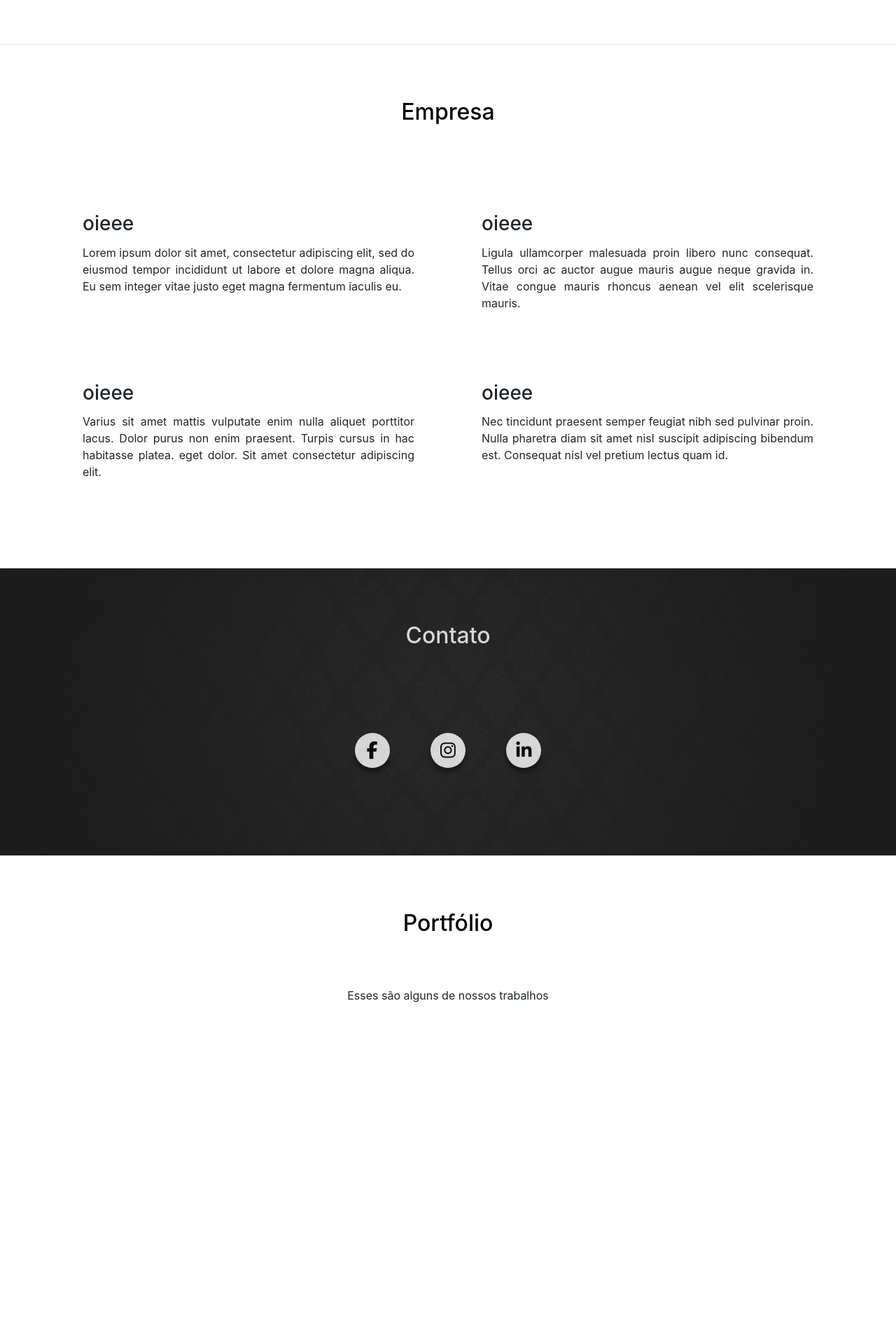
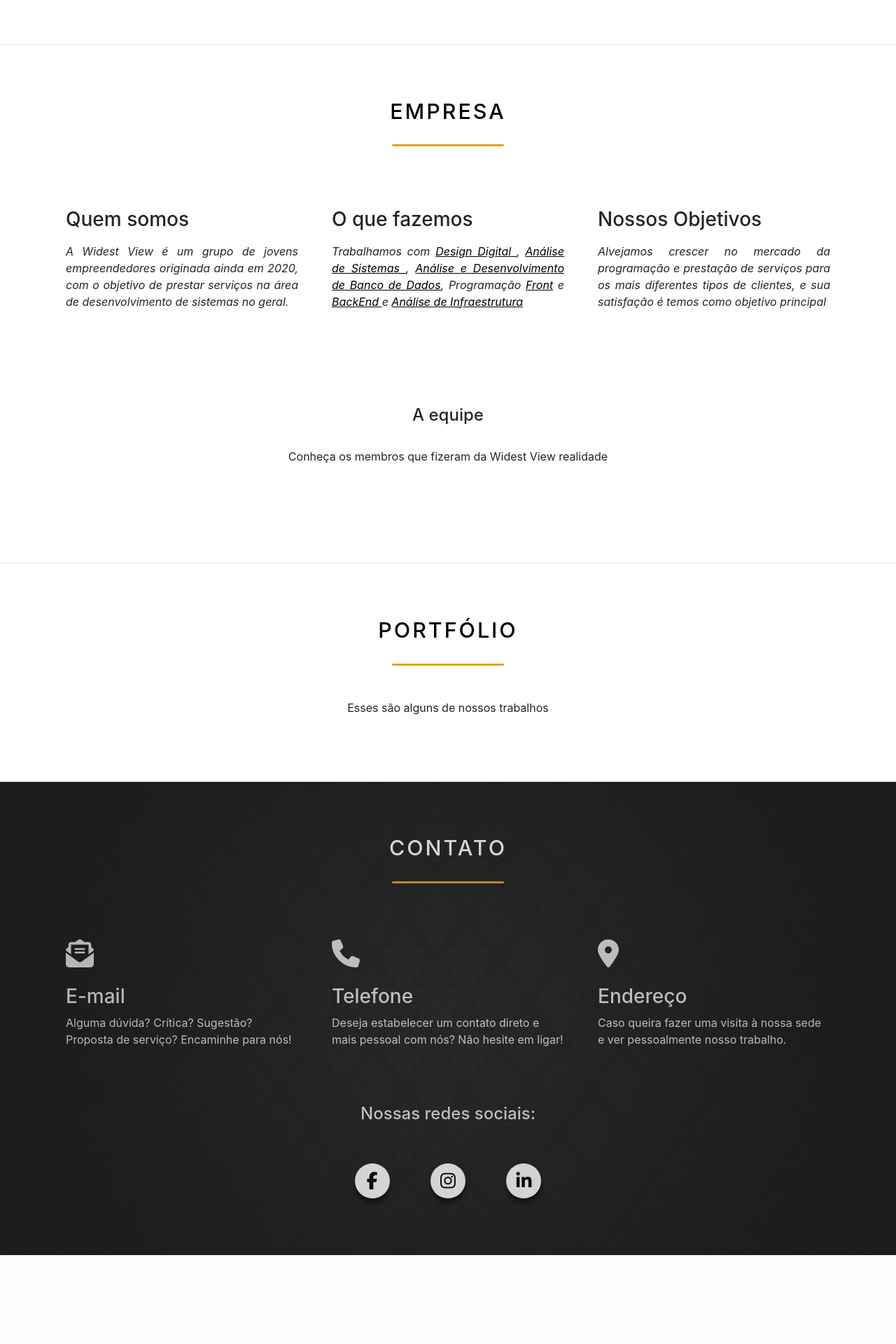
Before and after one commit to WidestView/WidestView-PHP, a PHP site: page / in a window 1280 px wide. Shown: the part 714-2634 px from the top of the page at 70% size. After the commit the page ends 2507 px from the top, so only its background shows below. Run offline with PHP 8.4, Linux system fonts and the light colour scheme; some libraries are stand-ins or nearby versions.

Commit message:
Pages (contact, company) update

```diff
--- a/estilo.css
+++ b/estilo.css
@@ -15,7 +15,7 @@
 
 ::-webkit-scrollbar-thumb
 {
-    background-color: #000;
+    background-color: #222;
 }
 
 html{
@@ -50,20 +50,31 @@
 
 .titulo-preto{
     padding-top: 6vw;
-    padding-bottom: 5vw;
     color: black;
-}
-
-.titulo-dourado{
-    padding-top: 6vw;
-    padding-bottom: 5vw;
-    color: #DAA520;
 }
 
 .titulo-branco{
     padding-top: 6vw;
-    padding-bottom: 5vw;
     color: white;
+}
+
+.heading{
+    text-transform: uppercase;
+    letter-spacing: 3px;
+    position: relative;
+    font-size: 1.9rem;
+}
+
+.heading::after{
+    content: "";
+    width: 10rem;
+    height: .2rem;
+    background-color: #DAA520;
+    position: absolute;
+    bottom: -2rem;
+    left: 50%;
+    transform: translateX(-50%);
+    border-radius: 2rem;
 }
 
 .fixed-bg{
--- a/index.php
+++ b/index.php
@@ -39,30 +39,30 @@
         <div id="empresa">
 
             <div class="align-items-center h-100" style="padding-bottom:6vw;">
-                <h2 class="text-center titulo-preto"> Empresa </h2>
-                <div class="container text-justify">
+                <h2 class="text-center titulo-preto heading"> Empresa </h2>
+                <div class="container text-justify" style="margin-top:5vw;">
                     <div class="row">
-                        <div class="col-6 p-5">
-                            <h3 class="py-1">oieee</h3>
-                            Lorem ipsum dolor sit amet, consectetur adipiscing elit, sed do eiusmod tempor incididunt ut labore et dolore magna aliqua.
-                            Eu sem integer vitae justo eget magna fermentum iaculis eu.
+                        <div class="col-4 py-5 px-4">
+                            <h3 class="py-2"> Quem somos </h3>
+                            <p> <i> A Widest View é um grupo de jovens empreendedores originada ainda em 2020, com o objetivo de prestar serviços na área
+                            de desenvolvimento de sistemas no geral. </i> </p>
                         </div>
-                        <div class="col-6 p-5">
-                            <h3 class="py-1">oieee</h3>
-                            Ligula ullamcorper malesuada proin libero nunc consequat. Tellus orci ac auctor augue mauris augue neque gravida in.
-                            Vitae congue mauris rhoncus aenean vel elit scelerisque mauris.
+                        <div class="col-4 py-5 px-4">
+                            <h3 class="py-2">O que fazemos</h3>
+                            <p> <i>Trabalhamos com <a href="" style="color:black"> <u> Design Digital </u> </a>, <a href="" style="color:black"> <u> Análise de Sistemas </u> </a>,
+                            <a href="" style="color:black"><u>Análise e Desenvolvimento de Banco de Dados</u></a>, Programação <a href="" style="color:black"><u>Front</u></a>
+                            e <a href="" style="color:black"> <u> BackEnd </u> </a> e <a href="" style="color:black"> <u> Análise de Infraestrutura </u> </a> </i> <p>
+                        </div>
+                        <div class="col-4 py-5 px-4">
+                            <h3 class="py-2"> Nossos Objetivos </h3>
+                            <p> <i> Alvejamos crescer no mercado da programação e prestação de serviços para os mais diferentes tipos de clientes, e sua
+                            satisfação é temos como objetivo principal </i> <p>
                         </div>
                     </div>
                     <div class="row">
-                        <div class="col-6 p-5">
-                            <h3 class="py-1">oieee</h3>
-                            Varius sit amet mattis vulputate enim nulla aliquet porttitor lacus. Dolor purus non enim praesent. Turpis cursus in hac habitasse platea.
-                            eget dolor. Sit amet consectetur adipiscing elit.
-                        </div>
-                        <div class="col-6 p-5">
-                            <h3 class="py-1">oieee</h3>
-                            Nec tincidunt praesent semper feugiat nibh sed pulvinar proin. Nulla pharetra diam sit amet nisl suscipit adipiscing bibendum est.
-                            Consequat nisl vel pretium lectus quam id.
+                        <div class="col-12 p-5">
+                            <h4 class="text-center py-4"> A equipe </h4>
+                            <p class="text-center"> Conheça os membros que fizeram da Widest View realidade </p>
                         </div>
                     </div>
                 </div>
@@ -72,16 +72,46 @@
 
         <hr class="my-auto">
 
+        <div id="portfolio">
+
+            <div class="align-items-center h-100" style="padding-bottom:6vw;">
+                <h2 class="text-center titulo-preto heading"> Portfólio </h2>
+                <p class="text-center" style="margin-top:5rem;"> Esses são alguns de nossos trabalhos </p>
+            </div>
+
+        </div>
+
+        <hr class="my-auto">
+
         <div id="contato">
 
             <div class="fixed-bg bg-imagem">
-                <div class="h-100 bg-tema" style="padding-bottom:6vw; color: #E5E0E0; opacity:0.8">
-                    <h2 class="text-center titulo-branco"> Contato </h2>
-                    <div class="container pt-5 pb-5">
+                <div class="h-100 bg-tema" style="padding-bottom: 6vw; color: #E5E0E0; opacity:0.8">
+                    <h2 class="text-center titulo-branco heading"> Contato </h2>
+                    <div class="container pt-5 pb-1" style="margin-top:5vw;">
                         <div class="row">
-
+                            <div class="col-4 px-4">
+                                <i class="fas fa-envelope-open-text" style="font-size: 40px; margin-bottom: 2vw;"> </i>
+                                <h3> E-mail </h3>
+                                <p> Alguma dúvida? Crítica? Sugestão? Proposta de serviço? Encaminhe para nós! </p>
+                            </div>
+                            <div class="col-4 px-4">
+                                <i class="fas fa-phone" style="font-size: 40px; margin-bottom: 2vw;"> </i>
+                                <h3> Telefone </h3>
+                                <p> Deseja estabelecer um contato direto e mais pessoal com nós? Não hesite em ligar! </p>
+                            </div>
+                            <div class="col-4 px-4">
+                                <i class="fas fa-map-marker-alt" style="font-size: 40px; margin-bottom: 2vw;"> </i>
+                                <h3> Endereço </h3>
+                                <p> Caso queira fazer uma visita à nossa sede e ver pessoalmente nosso trabalho. </p>
+                            </div>
                         </div>
-                        <div class="row">
+                        <div class="row text-center" style="padding-top:5vw;">
+                            <div class="col text-center">
+                                <h4> Nossas redes sociais: </h4>
+                            </div>
+                        </div>
+                        <div class="row pt-5">
                             <div class="social-menu ml-auto mr-auto">
                                 <ul>
                                     <li class="space-social"><a href="https://www.facebook.com/widest.view.9" target="_blank"><i class="fa fa-facebook"></i></a></li>
@@ -96,21 +126,6 @@
 
         </div>
 
-        <hr class="my-auto">
-
-        <div id="portfolio" style="padding-bottom:50vw;">
-
-            <h2 class="text-center titulo-preto"> Portfólio </h2>
-            <p class="text-center"> Esses são alguns de nossos trabalhos</p>
-
-        </div>
-
-        <?php
-
-        include 'rodape.php'
-
-        ?>
-
         <script type="text/javascript" src="main.js"></script>
 
         <script src="https://kit.fontawesome.com/87aae4010f.js" crossorigin="anonymous"></script>
--- a/nav-deslogado.php
+++ b/nav-deslogado.php
@@ -1,4 +1,4 @@
-<nav class="navbar navbar-expand-lg navbar-dark bg-preto">
+<nav class="navbar navbar-expand-lg navbar-dark bg-tema">
     <a class="navbar-brand mx-5 my-n1" href="#">
         <img src="imagens/logo_WV.svg" width="55" height="55" alt="" loading="lazy">
     </a>
@@ -14,10 +14,10 @@
                 <a class="nav-link" href="#empresa">Empresa</a>
             </li>
             <li class="nav-item nav-item ml-4">
-                <a class="nav-link" href="#contato">Contato</a>
+                <a class="nav-link" href="#portfolio">Portfólio</a>
             </li>
             <li class="nav-item nav-item ml-4">
-                <a class="nav-link" href="#portfolio">Portfólio</a>
+                <a class="nav-link" href="#contato">Contato</a>
             </li>
         </ul>
         <div class="dropdown ml-auto mx-4">
--- a/nav-logado1.php
+++ b/nav-logado1.php
@@ -1,4 +1,4 @@
-<nav class="navbar navbar-expand-lg navbar-dark bg-preto">
+<nav class="navbar navbar-expand-lg navbar-dark bg-tema">
     <a class="navbar-brand mx-5 my-n1" href="#">
         <img src="imagens/logo_WV.svg" width="55" height="55" alt="" loading="lazy">
     </a>
@@ -14,10 +14,10 @@
                 <a class="nav-link" href="index.php#empresa">Empresa</a>
             </li>
             <li class="nav-item nav-item ml-4">
-                <a class="nav-link" href="index.php#contato">Contato</a>
+                <a class="nav-link" href="index.php#portfolio">Portfólio</a>
             </li>
             <li class="nav-item nav-item ml-4">
-                <a class="nav-link" href="index.php#portfolio">Portfólio</a>
+                <a class="nav-link" href="index.php#contato">Contato</a>
             </li>
             <li class="nav-item nav-item ml-4">
                 <a class="nav-link" style="color:#9F7E23;" href="admin.php">Administração</a>
```
